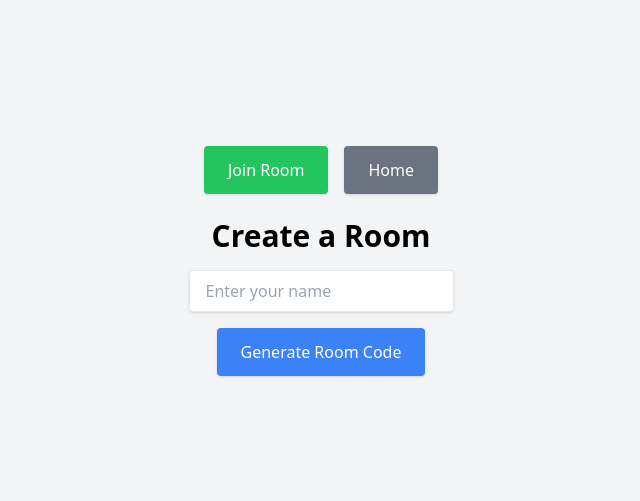
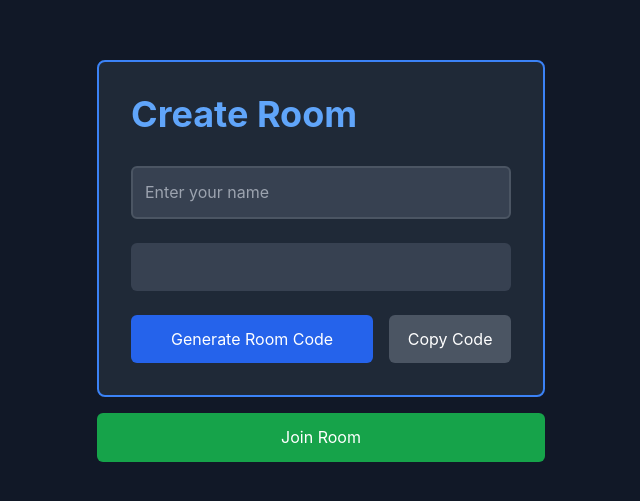
Before and after one commit to 21IT147/Interactive-Whiteboard, a React (Create React App) app in the folder react-konva-drawing-app/: page /create-room in a window 1280 px wide. Shown: the part 139-640 px from the top of the page, without its empty margins (319-959 px from the left). Built offline with nearby package versions, Linux system fonts and the light colour scheme.

Commit message:
Mantine added and Several UI changes made

```diff
--- a/react-konva-drawing-app/package.json
+++ b/react-konva-drawing-app/package.json
@@ -5,6 +5,9 @@
   "dependencies": {
     "@fortawesome/free-solid-svg-icons": "^6.6.0",
     "@fortawesome/react-fontawesome": "^0.2.2",
+    "@mantine/core": "^7.12.1",
+    "@mantine/form": "^7.12.1",
+    "@mantine/notifications": "^7.12.1",
     "@testing-library/jest-dom": "^5.17.0",
     "@testing-library/react": "^13.4.0",
     "@testing-library/user-event": "^13.5.0",
@@ -16,7 +19,8 @@
     "react-scripts": "5.0.1",
     "socket.io-client": "^4.7.5",
     "web-vitals": "^2.1.4",
-    "websocket": "^1.0.35"
+    "websocket": "^1.0.35",
+    "zustand": "^4.5.5"
   },
   "scripts": {
     "start": "react-scripts start",
--- a/react-konva-drawing-app/src/App.js
+++ b/react-konva-drawing-app/src/App.js
@@ -6,12 +6,15 @@ import NoPage from './components/NoPage';
 import RoomManagement from './components/Room/RoomManagement';
 import CreateRoom from './components/Room/CreateRoom';
 import JoinRoom from './components/Room/JoinRoom';
+import '@mantine/core/styles.css';
+import '@mantine/notifications/styles.css';
 
 function App() {
   return (
     <Router>
       <Routes>
         <Route path="/" element={<Home />} />
+        <Route path="/room/:roomId" element={<WhiteBoard />} />
         <Route path="/whiteboard" element={<WhiteBoard />} />
         <Route path="/room-management" element={<RoomManagement />} />
         <Route path="/create-room" element={<CreateRoom />} />
--- a/react-konva-drawing-app/src/components/Board/Canvas.js
+++ b/react-konva-drawing-app/src/components/Board/Canvas.js
@@ -33,7 +33,7 @@ const Canvas = ({ tool, lines, setLines, redoStack, setRedoStack }) => {
   };
 
   return (
-    <div className="flex-grow bg-white border-t border-gray-200 relative mt-16 shadow-inner">
+    <div className="flex-grow bg-white  border-gray-300 relative mt-16 shadow-lg rounded-b-lg">
       <Stage
         width={window.innerWidth}
         height={window.innerHeight - 100}
--- a/react-konva-drawing-app/src/components/Board/ToolPanel.js
+++ b/react-konva-drawing-app/src/components/Board/ToolPanel.js
@@ -1,10 +1,12 @@
 import React, { useState, useCallback } from 'react';
 import { FontAwesomeIcon } from '@fortawesome/react-fontawesome';
-import { faEraser, faUndo, faRedo, faTrash, faPen } from '@fortawesome/free-solid-svg-icons';
+import { faEraser, faUndo, faRedo, faTrash, faPen, faTimes } from '@fortawesome/free-solid-svg-icons';
+import { useNavigate } from 'react-router-dom';
 
 const ToolPanel = ({ onSelectTool, onUndo, onRedo, onClear }) => {
   const [selectedTool, setSelectedTool] = useState(null);
   const [penSize] = useState(6); // Fixed pen size
+  const navigate = useNavigate();
 
   const handleToolClick = useCallback((tool) => {
     if (selectedTool === tool) {
@@ -22,55 +24,69 @@ const ToolPanel = ({ onSelectTool, onUndo, onRedo, onClear }) => {
     }
   }, [selectedTool, penSize, onSelectTool]);
 
+  const handleNavigateHome = () => {
+    // Clear the stack and navigate to home
+    onClear(); // Clear any drawings
+    navigate('/', { replace: true }); // Navigate to home and clear the navigation stack
+  };
+
   return (
-    <div className="flex justify-center items-center p-4 bg-gray-800 text-white fixed w-full top-0 z-10 shadow-md space-x-6">
+    <div className="relative">
+      <div className="flex justify-between items-center p-4 bg-gray-800 text-white fixed top-4 left-1/2 transform -translate-x-1/2 z-10 shadow-xl rounded-lg space-x-6 w-11/12 max-w-screen-lg">
         <div className="flex space-x-6 items-center">
           {/* Pen Tool Button */}
           <button
             onClick={() => handleToolClick('pen')}
-          className={`p-3 rounded-full shadow-lg focus:outline-none transition duration-200 ${
-            selectedTool === 'pen' ? 'bg-blue-600' : 'bg-blue-500 hover:bg-blue-600'
+            className={`focus:outline-none transition duration-200 ${
+              selectedTool === 'pen' ? 'text-white' : 'text-blue-500 hover:text-blue-600'
             }`}
           >
-          {/* Display fixed pen size as the icon */}
-          <FontAwesomeIcon icon={faPen}  />
+            <FontAwesomeIcon icon={faPen} size="lg" />
           </button>
 
           {/* Eraser Tool Button */}
           <button
             onClick={() => handleToolClick('eraser')}
-          className={`p-3 rounded-full shadow-lg focus:outline-none transition duration-200 ${
-            selectedTool === 'eraser' ? 'bg-red-600' : 'bg-red-500 hover:bg-red-600'
+            className={`focus:outline-none transition duration-200 ${
+              selectedTool === 'eraser' ? 'text-white' : 'text-red-500 hover:text-red-600'
             }`}
           >
-          {/* Eraser icon */}
-          <FontAwesomeIcon icon={faEraser} />
+            <FontAwesomeIcon icon={faEraser} size="lg" />
           </button>
 
           {/* Undo Button */}
           <button
             onClick={onUndo}
-          className="p-3 rounded-full shadow-lg focus:outline-none transition duration-200 bg-yellow-500 hover:bg-yellow-600"
+            className="focus:outline-none transition duration-200 text-yellow-500 hover:text-yellow-600"
           >
-          <FontAwesomeIcon icon={faUndo} />
+            <FontAwesomeIcon icon={faUndo} size="lg" />
           </button>
 
           {/* Redo Button */}
           <button
             onClick={onRedo}
-          className="p-3 rounded-full shadow-lg focus:outline-none transition duration-200 bg-green-500 hover:bg-green-600"
+            className="focus:outline-none transition duration-200 text-green-500 hover:text-green-600"
           >
-          <FontAwesomeIcon icon={faRedo} />
+            <FontAwesomeIcon icon={faRedo} size="lg" />
           </button>
 
           {/* Clear Button */}
           <button
             onClick={onClear}
-          className="p-3 rounded-full shadow-lg focus:outline-none transition duration-200 bg-gray-700 hover:bg-gray-800"
+            className="focus:outline-none transition duration-200 text-gray-500 hover:text-gray-600"
           >
-          <FontAwesomeIcon icon={faTrash} />
+            <FontAwesomeIcon icon={faTrash} size="lg" />
           </button>
         </div>
+      </div>
+
+      {/* Close/Exit Button */}
+      <button
+        onClick={handleNavigateHome}
+        className="absolute top-0 right-0 m-4 text-red-500 hover:text-red-600 focus:outline-none transition duration-200"
+      >
+        <FontAwesomeIcon icon={faTimes} size="lg" />
+      </button>
     </div>
   );
 };
--- a/react-konva-drawing-app/src/components/Board/Whiteboard.js
+++ b/react-konva-drawing-app/src/components/Board/Whiteboard.js
@@ -29,7 +29,7 @@ const WhiteBoard = () => {
   };
 
   return (
-    <div className="flex flex-col h-screen">
+    <div className="flex flex-col h-screen bg-white">
       <ToolPanel
         onSelectTool={handleSelectTool}
         onUndo={handleUndo}
--- a/react-konva-drawing-app/src/components/Home.js
+++ b/react-konva-drawing-app/src/components/Home.js
@@ -3,29 +3,31 @@ import { Link } from 'react-router-dom';
 
 const Home = () => {
   return (
-    <div className="flex flex-col items-center justify-center h-screen bg-gray-100 p-4">
-      <h1 className="text-4xl font-bold mb-6">Welcome to the Whiteboard App</h1>
+    <div className="min-h-screen flex items-center justify-center bg-gray-900 p-4">
+      <div className="w-full max-w-md p-8 bg-gray-800 rounded-lg border-2 border-blue-500">
+        <h1 className="text-4xl font-bold text-blue-400 mb-8 text-center">Welcome to the Whiteboard App</h1>
         <div className="space-y-4">
           <Link
             to="/whiteboard"
-          className="px-6 py-3 bg-blue-500 text-white rounded shadow-lg hover:bg-blue-600 transition duration-200"
+            className="block w-full text-center px-6 py-3 bg-blue-600 text-white rounded-md shadow-lg hover:bg-blue-700 transition duration-300"
           >
             Go to Whiteboard
           </Link>
 
           <Link
             to="/create-room"
-          className="px-6 py-3 bg-green-500 text-white rounded shadow-lg hover:bg-green-600 transition duration-200"
+            className="block w-full text-center px-6 py-3 bg-green-600 text-white rounded-md shadow-lg hover:bg-green-700 transition duration-300"
           >
             Create Room
           </Link>
 
           <Link
             to="/join-room"
-          className="px-6 py-3 bg-purple-500 text-white rounded shadow-lg hover:bg-purple-600 transition duration-200"
+            className="block w-full text-center px-6 py-3 bg-purple-600 text-white rounded-md shadow-lg hover:bg-purple-700 transition duration-300"
           >
             Join Room
           </Link>
+        </div>
       </div>
     </div>
   );
--- a/react-konva-drawing-app/src/components/NoPage.js
+++ b/react-konva-drawing-app/src/components/NoPage.js
@@ -3,15 +3,19 @@ import { Link } from 'react-router-dom';
 
 const NoPage = () => {
   return (
-    <div className="flex flex-col items-center justify-center h-screen bg-gray-100">
-      <h1 className="text-4xl font-bold mb-4">404 - Page Not Found</h1>
-      <p className="text-lg mb-4">Sorry, the page you're looking for doesn't exist.</p>
-      <Link
-        to="/"
-        className="px-4 py-2 bg-blue-500 text-white rounded shadow hover:bg-blue-600 transition duration-200"
-      >
-        Go to Home
-      </Link>
+    <div className="min-h-screen flex items-center justify-center bg-gray-900 p-4">
+      <div className="w-full max-w-md p-8 bg-gray-800 rounded-lg border-2 border-blue-500 text-center">
+        <h1 className="text-4xl font-bold text-blue-400 mb-6">404 - Page Not Found</h1>
+        <p className="text-lg text-gray-300 mb-6">
+          Sorry, the page you're looking for doesn't exist.
+        </p>
+        <Link
+          to="/"
+          className="block w-full text-center px-6 py-3 bg-blue-600 text-white rounded-md shadow-lg hover:bg-blue-700 transition duration-300"
+        >
+          Go to Home
+        </Link>
+      </div>
     </div>
   );
 };
--- a/react-konva-drawing-app/src/components/Room/CreateRoom.js
+++ b/react-konva-drawing-app/src/components/Room/CreateRoom.js
@@ -1,87 +1,112 @@
 import React, { useState } from 'react';
 import { useNavigate } from 'react-router-dom';
-
-// Function to generate a numeric room code
-const generateNumericRoomCode = () => {
-  const length = 6;
-  let roomCode = '';
-  for (let i = 0; i < length; i++) {
-    roomCode += Math.floor(Math.random() * 10); // Generate a digit from 0 to 9
-  }
-  return roomCode;
-};
+import useRoomStore from '../Store/store';
 
 const CreateRoom = () => {
+  const navigate = useNavigate();
   const [name, setName] = useState('');
-  const [roomCode, setRoomCode] = useState('');
-  const [isRoomCreated, setIsRoomCreated] = useState(false);
-  const navigate = useNavigate();
+  const { roomId, generateRoomId } = useRoomStore();
+  const [isInputFocused, setIsInputFocused] = useState(false);
+  const [toast, setToast] = useState({ show: false, message: '', type: '' });
 
-  const handleCreateRoom = () => {
-    if (!name) {
-      alert('Please enter your name.');
-      return;
+  const handleCreateRoom = (e) => {
+    e.preventDefault();
+    if (name.trim().length < 2) {
+      showToast('Name must have at least 2 characters', 'error');
+    } else {
+      generateRoomId(name);
+      showToast('Room created successfully!', 'success');
     }
-    const numericCode = generateNumericRoomCode();
-    const code = `${name}-${numericCode}`;
-    setRoomCode(code);
-    setIsRoomCreated(true);
   };
 
   const handleCopyCode = () => {
-    navigator.clipboard.writeText(roomCode);
-    alert('Room code copied to clipboard!');
+    if (roomId) {
+      navigator.clipboard.writeText(roomId);
+      showToast('Room code copied to clipboard!', 'info');
+    }
   };
 
-  const handleNavigateToJoinRoom = () => {
+  const handleJoinRoom = () => {
     navigate('/join-room');
   };
 
+  const handleGoToRoom = () => {
+    if (roomId) {
+      navigate(`/room/${roomId}`);
+    }
+  };
+
+  const showToast = (message, type) => {
+    setToast({ show: true, message, type });
+    setTimeout(() => setToast({ show: false, message: '', type: '' }), 3000);
+  };
+
   return (
-    <div className="flex flex-col items-center justify-center h-screen bg-gray-100">
-      <div className="flex space-x-4 mb-6">
-        <button
-          onClick={handleNavigateToJoinRoom}
-          className="px-6 py-3 bg-green-500 text-white rounded shadow hover:bg-green-600 transition duration-200"
-        >
-          Join Room
-        </button>
-        <button
-          onClick={() => navigate('/')}
-          className="px-6 py-3 bg-gray-500 text-white rounded shadow hover:bg-gray-600 transition duration-200"
-        >
-          Home
-        </button>
-      </div>
-      <h2 className="text-3xl font-bold mb-4">Create a Room</h2>
+    <div className="min-h-screen flex items-center justify-center bg-gray-900 p-4">
+      <div className="w-full max-w-md">
+        <div className="p-8 bg-gray-800 rounded-lg border-2 border-blue-500">
+          <h1 className="text-4xl font-bold text-blue-400 mb-8">Create Room</h1>
+          <form onSubmit={handleCreateRoom} className="space-y-6">
+            <div>
               <input
                 type="text"
                 placeholder="Enter your name"
                 value={name}
                 onChange={(e) => setName(e.target.value)}
-        className="px-4 py-2 mb-4 border rounded shadow"
+                className={`w-full p-3 bg-gray-700 text-white rounded-md border-2 ${
+                  isInputFocused ? 'border-blue-500' : 'border-gray-600'
+                } focus:outline-none focus:border-blue-500`}
+                onFocus={() => setIsInputFocused(true)}
+                onBlur={() => setIsInputFocused(false)}
+                required
               />
+            </div>
+            <div className="h-12 bg-gray-700 text-blue-400 font-semibold p-3 rounded-md">
+              {roomId || " "}
+            </div>
+            <div className="flex space-x-4">
               <button
-        onClick={handleCreateRoom}
-        className="px-6 py-3 bg-blue-500 text-white rounded shadow hover:bg-blue-600 transition duration-200"
+                type="submit"
+                className="w-2/3 p-3 bg-blue-600 hover:bg-blue-700 text-white rounded-md transition duration-300"
               >
                 Generate Room Code
               </button>
-      {isRoomCreated && (
-        <div className="mt-6 text-center">
-          <p className="text-lg font-semibold mb-2">Room Created Successfully!</p>
-          <div
-            className="px-4 py-2 mb-4 bg-white border rounded shadow cursor-pointer"
+              <button
+                type="button"
                 onClick={handleCopyCode}
+                disabled={!roomId}
+                className={`w-1/3 p-3 ${
+                  roomId
+                    ? 'bg-red-600 hover:bg-red-700'
+                    : 'bg-gray-600 cursor-not-allowed'
+                } text-white rounded-md transition duration-300`}
               >
-            {roomCode}
+                Copy Code
+              </button>
+            </div>
+          </form>
         </div>
         <button
-            onClick={() => navigate(`/room/${roomCode}`)}
-            className="px-6 py-3 bg-blue-500 text-white rounded shadow hover:bg-blue-600 transition duration-200"
+          onClick={handleJoinRoom}
+          className="w-full mt-4 p-3 bg-green-600 hover:bg-green-700 text-white rounded-md transition duration-300"
         >
-            Start
+          Join Room
         </button>
+        {roomId && (
+          <button
+            onClick={handleGoToRoom}
+            className="w-full mt-4 p-3 bg-yellow-500 hover:bg-yellow-600 text-white rounded-md transition duration-300"
+          >
+            Go
+          </button>
+        )}
+      </div>
+      {toast.show && (
+        <div className={`fixed top-4 right-4 p-6 rounded-md text-white text-lg shadow-lg ${
+          toast.type === 'success' ? 'bg-green-500' :
+          toast.type === 'error' ? 'bg-red-500' : 'bg-blue-500'
+        }`}>
+          {toast.message}
         </div>
       )}
     </div>
--- a/react-konva-drawing-app/src/components/Room/JoinRoom.js
+++ b/react-konva-drawing-app/src/components/Room/JoinRoom.js
@@ -1,61 +1,102 @@
-import React from 'react';
+import React, { useState } from 'react';
 import { useNavigate } from 'react-router-dom';
+import useRoomStore from '../Store/store';
 
-const JoinRoom = ({ onRoomJoined }) => {
-  const [roomCode, setRoomCode] = React.useState('');
-  const [userName, setUserName] = React.useState('');
+const JoinRoom = () => {
+  const [enteredRoomCode, setEnteredRoomCode] = useState('');
+  const [enteredName, setEnteredName] = useState(''); // State to store the name
+  const [isInputFocused, setIsInputFocused] = useState(false);
+  const [toast, setToast] = useState({ show: false, message: '', type: '' });
   const navigate = useNavigate();
+  const { roomId } = useRoomStore();
 
-  const handleJoinRoom = () => {
-    if (roomCode.trim() === '' || userName.trim() === '') {
-      alert('Please enter both room code and your name.');
+  const handleJoinRoom = (e) => {
+    e.preventDefault();
+    if (!roomId) {
+      showToast('No active room available', 'error');
+      return;
+    }
+    if (enteredRoomCode.trim() === '') {
+      showToast('Please enter a room code', 'error');
+      return;
+    }
+    if (enteredName.trim() === '') {
+      showToast('Please enter your name', 'error');
       return;
     }
 
-    onRoomJoined(roomCode); // Notify parent component with room code
+    if (enteredRoomCode === roomId) {
+      // Store the entered name in localStorage or some other global state if needed
+      navigate(`/room/${roomId}`);
+    } else {
+      showToast('Room code does not match', 'error');
+    }
+  };
 
-    // Show success alert and navigate
-    alert('Successfully joined the room!');
-    navigate(`/room/${roomCode}`);
+  const showToast = (message, type) => {
+    setToast({ show: true, message, type });
+    setTimeout(() => setToast({ show: false, message: '', type: '' }), 3000);
+  };
+
+  const handleCreateRoom = () => {
+    navigate('/create-room');
   };
 
   return (
-    <div className="flex flex-col items-center justify-center h-screen bg-gray-100">
-      <div className="flex space-x-2 mb-4">
+    <div className="min-h-screen flex items-center justify-center bg-gray-900 p-4">
+      <div className="w-full max-w-md p-8 bg-gray-800 rounded-lg border-2 border-blue-500">
+        <h1 className="text-4xl font-bold text-blue-400 mb-8">Join Room</h1>
+        <form onSubmit={handleJoinRoom} className="space-y-6">
+          <div>
+            <input
+              type="text"
+              placeholder="Enter Your Name"
+              value={enteredName}
+              onChange={(e) => setEnteredName(e.target.value)}
+              className={`w-full p-3 bg-gray-700 text-white rounded-md border-2 ${
+                isInputFocused ? 'border-blue-500' : 'border-gray-600'
+              } focus:outline-none focus:border-blue-500`}
+              onFocus={() => setIsInputFocused(true)}
+              onBlur={() => setIsInputFocused(false)}
+              required
+            />
+          </div>
+          <div>
+            <input
+              type="text"
+              placeholder="Enter Room Code"
+              value={enteredRoomCode}
+              onChange={(e) => setEnteredRoomCode(e.target.value)}
+              className={`w-full p-3 bg-gray-700 text-white rounded-md border-2 ${
+                isInputFocused ? 'border-blue-500' : 'border-gray-600'
+              } focus:outline-none focus:border-blue-500`}
+              onFocus={() => setIsInputFocused(true)}
+              onBlur={() => setIsInputFocused(false)}
+              required
+            />
+          </div>
+          <button
+            type="submit"
+            className="w-full p-3 bg-green-600 hover:bg-green-700 text-white rounded-md transition duration-300"
+          >
+            Join Room
+          </button>
+        </form>
         <button
-          onClick={() => navigate('/create-room')}
-          className="px-4 py-2 bg-blue-500 text-white rounded shadow hover:bg-blue-600 transition duration-200"
+          onClick={handleCreateRoom}
+          className="w-full mt-6 p-3 bg-blue-600 hover:bg-blue-700 text-white rounded-md transition duration-300"
         >
           Create Room
         </button>
-        <button
-          onClick={() => navigate('/join-room')}
-          className="px-4 py-2 bg-green-500 text-white rounded shadow hover:bg-green-600 transition duration-200"
-        >
-          Join Room
-        </button>
       </div>
-      <h1 className="text-3xl font-bold mb-4">Join a Room</h1>
-      <input
-        type="text"
-        placeholder="Room Code"
-        value={roomCode}
-        onChange={(e) => setRoomCode(e.target.value)}
-        className="px-4 py-2 mb-4 border rounded shadow"
-      />
-      <input
-        type="text"
-        placeholder="Your Name"
-        value={userName}
-        onChange={(e) => setUserName(e.target.value)}
-        className="px-4 py-2 mb-4 border rounded shadow"
-      />
-      <button
-        onClick={handleJoinRoom}
-        className="px-6 py-3 bg-green-500 text-white rounded shadow hover:bg-green-600 transition duration-200"
-      >
-        Join Room
-      </button>
+      {toast.show && (
+        <div className={`fixed top-4 right-4 p-6 rounded-md text-white text-lg shadow-lg ${
+          toast.type === 'success' ? 'bg-green-500' :
+          toast.type === 'error' ? 'bg-red-500' : 'bg-blue-500'
+        }`}>
+          {toast.message}
+        </div>
+      )}
     </div>
   );
 };
--- /dev/null
+++ b/react-konva-drawing-app/src/components/Store/store.js
@@ -0,0 +1,25 @@
+import create from 'zustand';
+
+const useRoomStore = create((set) => ({
+  roomId: '',
+  setRoomId: (id) => set({ roomId: id }),
+
+  // Function to generate and set a new room ID
+  generateRoomId: (name) => {
+    const generateNumericRoomCode = () => {
+      const length = 6;
+      let roomCode = '';
+      for (let i = 0; i < length; i++) {
+        roomCode += Math.floor(Math.random() * 10); // Generate a digit from 0 to 9
+      }
+      return roomCode;
+    };
+
+    const numericCode = generateNumericRoomCode();
+    const code = `${name}-${numericCode}`;
+    set({ roomId: code });
+    return code;
+  },
+}));
+
+export default useRoomStore;
--- a/react-konva-drawing-app/src/index.js
+++ b/react-konva-drawing-app/src/index.js
@@ -1,11 +1,14 @@
 import React from 'react';
 import ReactDOM from 'react-dom/client';
-import './index.css';  // Import Tailwind CSS
+import './index.css';
 import App from './App';
+import { MantineProvider } from '@mantine/core';
 
 const root = ReactDOM.createRoot(document.getElementById('root'));
 root.render(
+  <MantineProvider defaultColorScheme="dark">
   <React.StrictMode>
     <App />
   </React.StrictMode>
+  </MantineProvider>
 );
```
Also changed, not shown: 1 other file (tests, documents, lock files or other folders). Lines whose indentation alone changed are shown as unchanged.
